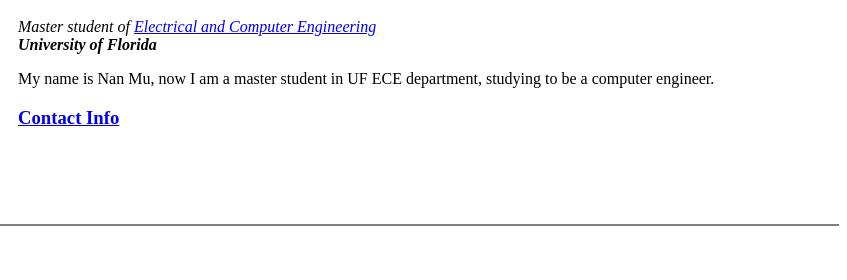
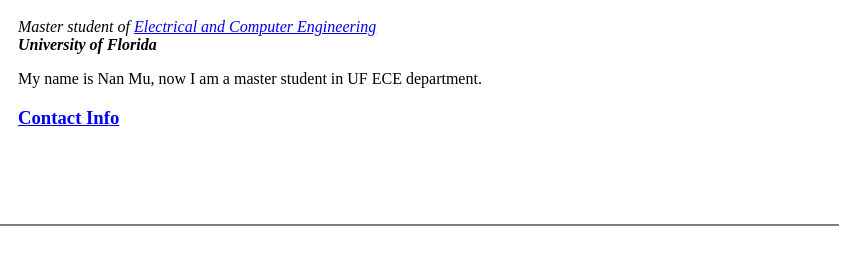
Before and after one commit to nanmu08/webCV, a plain HTML site: page index.html in a window 1280 px wide. Shown: the part 138-418 px from the top of the page, 433-1280 px from the left. Drawn offline with Linux system fonts and the light colour scheme.

Commit message:
Update index.html

```diff
--- a/index.html
+++ b/index.html
@@ -18,8 +18,7 @@
           <em>Master student of <a href="https://www.ece.ufl.edu/">Electrical and Computer Engineering</a>
             <br> <strong>University of Florida</strong></em>
         </p>
-        <p>My name is Nan Mu, now I am a master student in UF ECE department, studying
-          to be a computer engineer.
+        <p>My name is Nan Mu, now I am a master student in UF ECE department.
         </p>
         <h3><a href="contact info.html" target="_blank">Contact Info</a></h3>
       </td>
```
